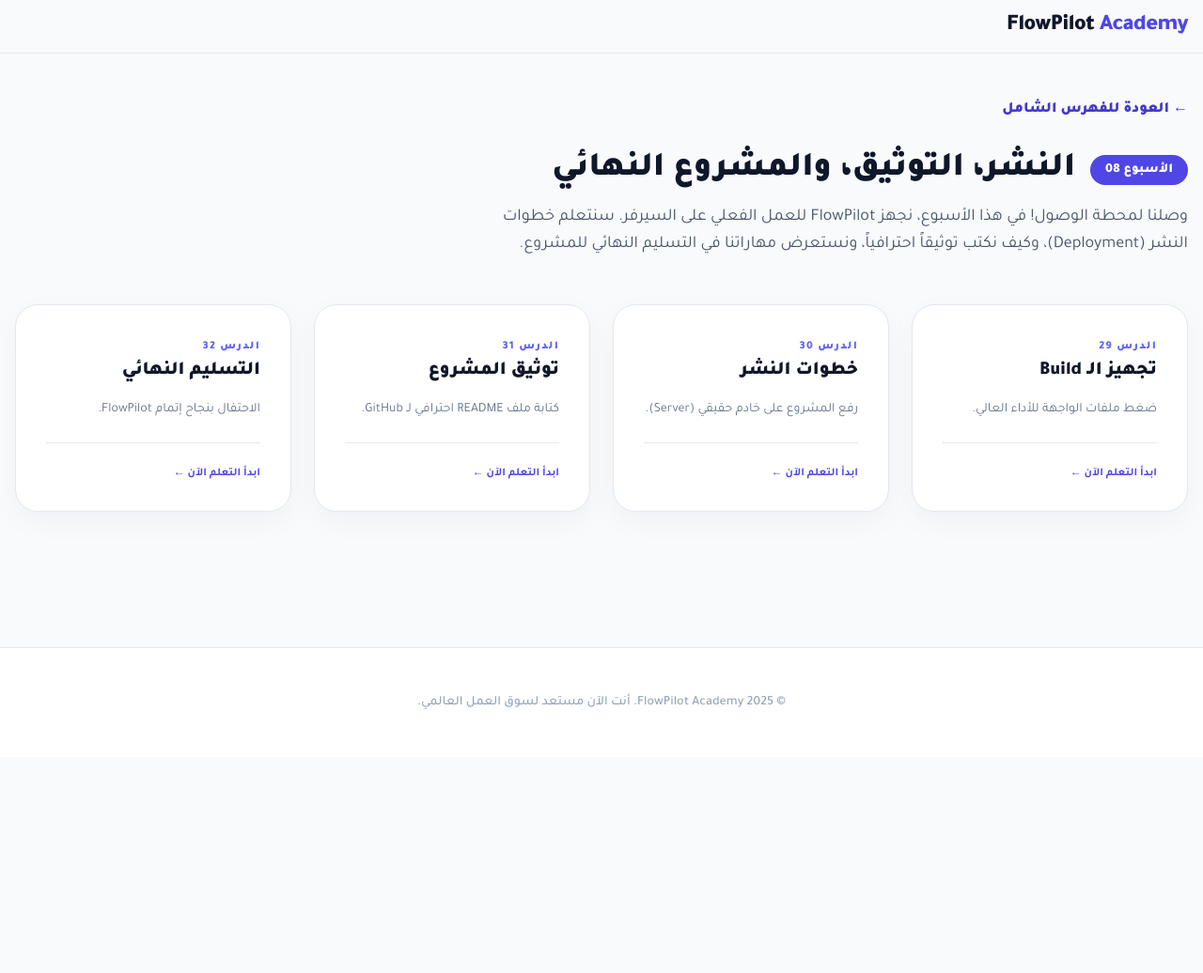
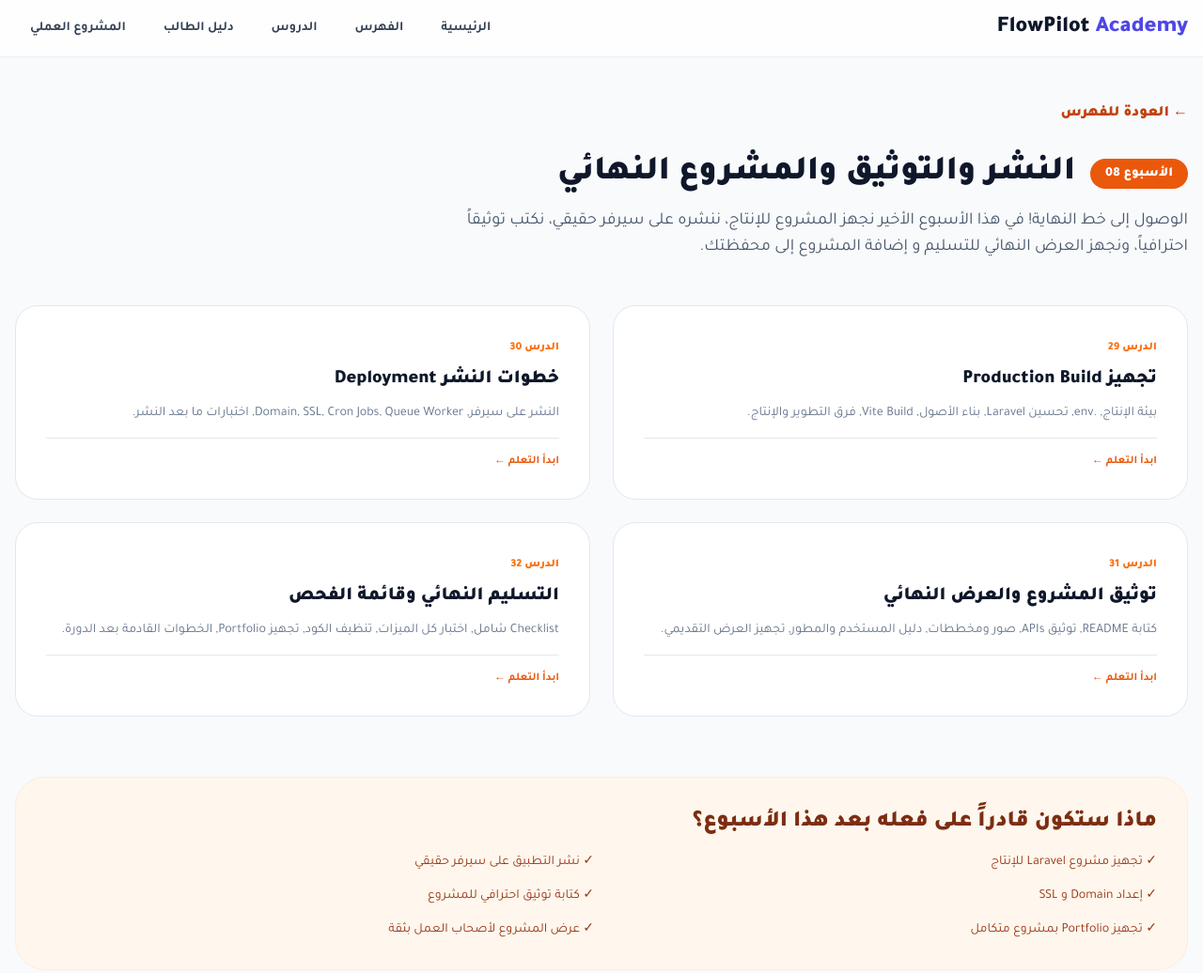
Before and after one commit to adeebalsilwy/laravel-react-inertia-professional-course, a plain HTML site: page weeks/week-08/index.html in a window 1280 px wide. Shown: the top 1036 px of the page at 94% size. Before the commit the page ends 806 px from the top, so only its background shows below. Drawn offline with nearby package versions, Linux system fonts and the light colour scheme.

Commit message:
Update week 8 content: Revise titles, enhance lesson descriptions, improve layout and styling, and add new sections for deployment and documentation practices.

```diff
--- a/weeks/week-08/index.html
+++ b/weeks/week-08/index.html
@@ -3,69 +3,88 @@
 <head>
     <meta charset="utf-8">
     <meta name="viewport" content="width=device-width, initial-scale=1">
-    <title>الأسبوع 8: الإطلاق والتسليم | FlowPilot Academy</title>
+    <title>الأسبوع 8: النشر والتوثيق | FlowPilot Academy</title>
     <script src="https://cdn.tailwindcss.com"></script>
     <link rel="preconnect" href="https://fonts.googleapis.com">
     <link rel="preconnect" href="https://fonts.gstatic.com" crossorigin>
     <link href="https://fonts.googleapis.com/css2?family=Tajawal:wght@400;500;700;800;900&display=swap" rel="stylesheet">
-    <link rel="stylesheet" href="../../assets/css/style.css">
+    <style>
+        :root { font-family: 'Tajawal', sans-serif; }
+        .glass { background: rgba(255, 255, 255, 0.8); backdrop-filter: blur(12px); }
+        .card { background: white; border-radius: 1.5rem; border: 1px solid #e2e8f0; transition: all 0.3s ease; }
+        .card:hover { border-color: #f97316; transform: translateY(-4px); }
+    </style>
 </head>
-<body class="bg-slate-50 text-slate-900 font-['Tajawal',sans-serif]">
-
+<body class="bg-slate-50 text-slate-900">
 <header class="glass sticky top-0 z-50 border-b border-slate-200/70">
     <div class="mx-auto max-w-7xl px-4 py-3 flex items-center justify-between gap-4">
-        <a href="../../index.html" class="font-black text-2xl text-slate-900 tracking-tight">FlowPilot <span class="text-indigo-600">Academy</span></a>
+        <a href="../../index.html" class="font-black text-2xl">FlowPilot <span class="text-indigo-600">Academy</span></a>
+        <nav class="hidden md:flex items-center gap-2 text-sm font-bold text-slate-700">
+            <a class="px-4 py-2 rounded-xl hover:bg-slate-100" href="../../index.html">الرئيسية</a>
+            <a class="px-4 py-2 rounded-xl hover:bg-slate-100" href="../../pages/curriculum.html">الفهرس</a>
+            <a class="px-4 py-2 rounded-xl hover:bg-slate-100" href="../../pages/lessons.html">الدروس</a>
+            <a class="px-4 py-2 rounded-xl hover:bg-slate-100" href="../../pages/beginner-guide.html">دليل الطالب</a>
+            <a class="px-4 py-2 rounded-xl hover:bg-slate-100" href="../../pages/project.html">المشروع العملي</a>
+        </nav>
     </div>
 </header>
-
 <main class="mx-auto max-w-7xl px-4 py-12 text-right">
-    <a class="font-black text-indigo-700 hover:underline inline-block mb-8" href="../../pages/curriculum.html">← العودة للفهرس الشامل</a>
-
+    <a class="font-black text-orange-700 hover:underline inline-block mb-8" href="../../pages/curriculum.html">← العودة للفهرس</a>
     <section class="mb-12">
         <div class="flex items-center gap-4 mb-4">
-            <span class="px-4 py-1.5 rounded-full bg-indigo-600 text-white font-black text-sm uppercase">الأسبوع 08</span>
-            <h1 class="text-4xl font-black text-slate-900">النشر، التوثيق، والمشروع النهائي</h1>
+            <span class="px-4 py-1.5 rounded-full bg-orange-600 text-white font-black text-sm">الأسبوع 08</span>
+            <h1 class="text-4xl font-black text-slate-900">النشر والتوثيق والمشروع النهائي</h1>
         </div>
-        <p class="text-lg text-slate-600 max-w-3xl leading-relaxed">
-            وصلنا لمحطة الوصول! في هذا الأسبوع، نجهز FlowPilot للعمل الفعلي على السيرفر. سنتعلم خطوات النشر (Deployment)، وكيف نكتب توثيقاً احترافياً، ونستعرض مهاراتنا في التسليم النهائي للمشروع.
-        </p>
+        <p class="text-lg text-slate-600 max-w-3xl">الوصول إلى خط النهاية! في هذا الأسبوع الأخير نجهز المشروع للإنتاج، ننشره على سيرفر حقيقي، نكتب توثيقاً احترافياً، ونجهز العرض النهائي للتسليم و إضافة المشروع إلى محفظتك.</p>
     </section>
-
-    <div class="grid md:grid-cols-2 lg:grid-cols-4 gap-6">
-        <a href="lesson-01/index.html" class="card p-8 hover:border-indigo-500 group bg-white rounded-3xl border border-slate-200 transition-all text-right">
-            <span class="text-xs font-black text-indigo-500 uppercase tracking-widest">الدرس 29</span>
-            <h3 class="mt-2 text-xl font-black group-hover:text-indigo-600 transition-colors">تجهيز الـ Build</h3>
-            <p class="mt-4 text-sm text-slate-500 leading-relaxed">ضغط ملفات الواجهة للأداء العالي.</p>
-            <div class="mt-6 pt-6 border-t text-xs font-bold text-indigo-600">ابدأ التعلم الآن ←</div>
+    <div class="grid md:grid-cols-2 gap-6">
+        <a href="lesson-01/index.html" class="card p-8 hover:border-orange-500 group">
+            <span class="text-xs font-black text-orange-500">الدرس 29</span>
+            <h3 class="mt-2 text-xl font-black group-hover:text-orange-600">تجهيز Production Build</h3>
+            <p class="mt-3 text-sm text-slate-500">بيئة الإنتاج, .env, تحسين Laravel, بناء الأصول, Vite Build, فرق التطوير والإنتاج.</p>
+            <div class="mt-4 pt-4 border-t text-xs font-bold text-orange-600">ابدأ التعلم ←</div>
         </a>
-
-        <a href="lesson-02/index.html" class="card p-8 hover:border-indigo-500 group bg-white rounded-3xl border border-slate-200 transition-all text-right">
-            <span class="text-xs font-black text-indigo-500 uppercase tracking-widest">الدرس 30</span>
-            <h3 class="mt-2 text-xl font-black group-hover:text-indigo-600 transition-colors">خطوات النشر</h3>
-            <p class="mt-4 text-sm text-slate-500 leading-relaxed">رفع المشروع على خادم حقيقي (Server).</p>
-            <div class="mt-6 pt-6 border-t text-xs font-bold text-indigo-600">ابدأ التعلم الآن ←</div>
+        <a href="lesson-02/index.html" class="card p-8 hover:border-orange-500 group">
+            <span class="text-xs font-black text-orange-500">الدرس 30</span>
+            <h3 class="mt-2 text-xl font-black group-hover:text-orange-600">خطوات النشر Deployment</h3>
+            <p class="mt-3 text-sm text-slate-500">النشر على سيرفر, Domain, SSL, Cron Jobs, Queue Worker, اختبارات ما بعد النشر.</p>
+            <div class="mt-4 pt-4 border-t text-xs font-bold text-orange-600">ابدأ التعلم ←</div>
         </a>
-
-        <a href="lesson-03/index.html" class="card p-8 hover:border-indigo-500 group bg-white rounded-3xl border border-slate-200 transition-all text-right">
-            <span class="text-xs font-black text-indigo-500 uppercase tracking-widest">الدرس 31</span>
-            <h3 class="mt-2 text-xl font-black group-hover:text-indigo-600 transition-colors">توثيق المشروع</h3>
-            <p class="mt-4 text-sm text-slate-500 leading-relaxed">كتابة ملف README احترافي لـ GitHub.</p>
-            <div class="mt-6 pt-6 border-t text-xs font-bold text-indigo-600">ابدأ التعلم الآن ←</div>
+        <a href="lesson-03/index.html" class="card p-8 hover:border-orange-500 group">
+            <span class="text-xs font-black text-orange-500">الدرس 31</span>
+            <h3 class="mt-2 text-xl font-black group-hover:text-orange-600">توثيق المشروع والعرض النهائي</h3>
+            <p class="mt-3 text-sm text-slate-500">كتابة README, توثيق APIs, صور ومخططات, دليل المستخدم والمطور, تجهيز العرض التقديمي.</p>
+            <div class="mt-4 pt-4 border-t text-xs font-bold text-orange-600">ابدأ التعلم ←</div>
         </a>
-
-        <a href="lesson-04/index.html" class="card p-8 hover:border-indigo-500 group bg-white rounded-3xl border border-slate-200 transition-all text-right">
-            <span class="text-xs font-black text-indigo-500 uppercase tracking-widest">الدرس 32</span>
-            <h3 class="mt-2 text-xl font-black group-hover:text-indigo-600 transition-colors">التسليم النهائي</h3>
-            <p class="mt-4 text-sm text-slate-500 leading-relaxed">الاحتفال بنجاح إتمام FlowPilot.</p>
-            <div class="mt-6 pt-6 border-t text-xs font-bold text-indigo-600">ابدأ التعلم الآن ←</div>
+        <a href="lesson-04/index.html" class="card p-8 hover:border-orange-500 group">
+            <span class="text-xs font-black text-orange-500">الدرس 32</span>
+            <h3 class="mt-2 text-xl font-black group-hover:text-orange-600">التسليم النهائي وقائمة الفحص</h3>
+            <p class="mt-3 text-sm text-slate-500">Checklist شامل, اختبار كل الميزات, تنظيف الكود, تجهيز Portfolio, الخطوات القادمة بعد الدورة.</p>
+            <div class="mt-4 pt-4 border-t text-xs font-bold text-orange-600">ابدأ التعلم ←</div>
         </a>
     </div>
+    <section class="mt-16 p-8 bg-orange-50 rounded-[2rem] border border-orange-100">
+        <h2 class="text-2xl font-black text-orange-900 mb-4">ماذا ستكون قادراً على فعله بعد هذا الأسبوع؟</h2>
+        <div class="grid md:grid-cols-2 gap-4 text-sm">
+            <div class="flex items-center gap-2 text-orange-800">✓ تجهيز مشروع Laravel للإنتاج</div>
+            <div class="flex items-center gap-2 text-orange-800">✓ نشر التطبيق على سيرفر حقيقي</div>
+            <div class="flex items-center gap-2 text-orange-800">✓ إعداد Domain و SSL</div>
+            <div class="flex items-center gap-2 text-orange-800">✓ كتابة توثيق احترافي للمشروع</div>
+            <div class="flex items-center gap-2 text-orange-800">✓ تجهيز Portfolio بمشروع متكامل</div>
+            <div class="flex items-center gap-2 text-orange-800">✓ عرض المشروع لأصحاب العمل بثقة</div>
+        </div>
+    </section>
+    <!-- Congrats message -->
+    <div class="mt-16 p-12 text-center bg-gradient-to-br from-orange-500 to-orange-700 rounded-[3rem] text-white shadow-2xl">
+        <h2 class="text-4xl font-black">🎉 مبروك! لقد وصلت إلى نهاية الرحلة</h2>
+        <p class="mt-4 text-lg text-orange-100 max-w-2xl mx-auto">32 درساً، 8 أسابيع، ومشروع كامل. أنت الآن مطور ويب قادر على بناء تطبيقات احترافية باستخدام Laravel 12 و React و Inertia.js و Tailwind CSS.</p>
+        <div class="mt-8 flex flex-wrap gap-4 justify-center">
+            <a href="../../pages/curriculum.html" class="rounded-2xl bg-white text-orange-700 px-8 py-3 font-black hover:bg-slate-100 transition-all">العودة للفهرس</a>
+            <a href="../../pages/beginner-guide.html" class="rounded-2xl bg-orange-800 text-white px-8 py-3 font-black hover:bg-orange-900 transition-all">نصائح ما بعد الدورة</a>
+        </div>
+    </div>
 </main>
-
-<footer class="mt-24 border-t bg-white py-12 text-center text-slate-400 text-sm font-medium">
-    © 2025 FlowPilot Academy. أنت الآن مستعد لسوق العمل العالمي.
-</footer>
-
+<footer class="mt-24 border-t bg-white py-12 text-center text-slate-400 text-sm">© 2025 FlowPilot Academy. رحلتك بدأت للتو.</footer>
 <script src="../../assets/js/app.js"></script>
 </body>
 </html>
```
